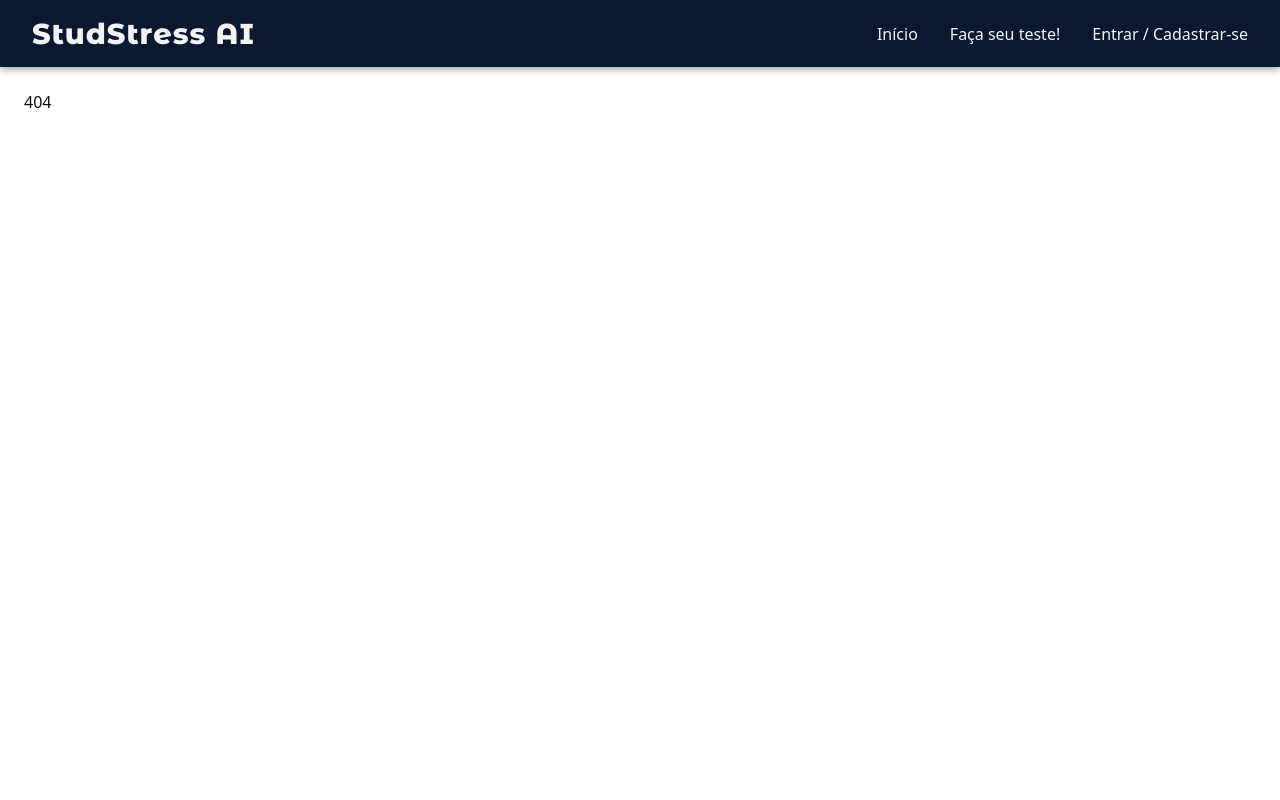
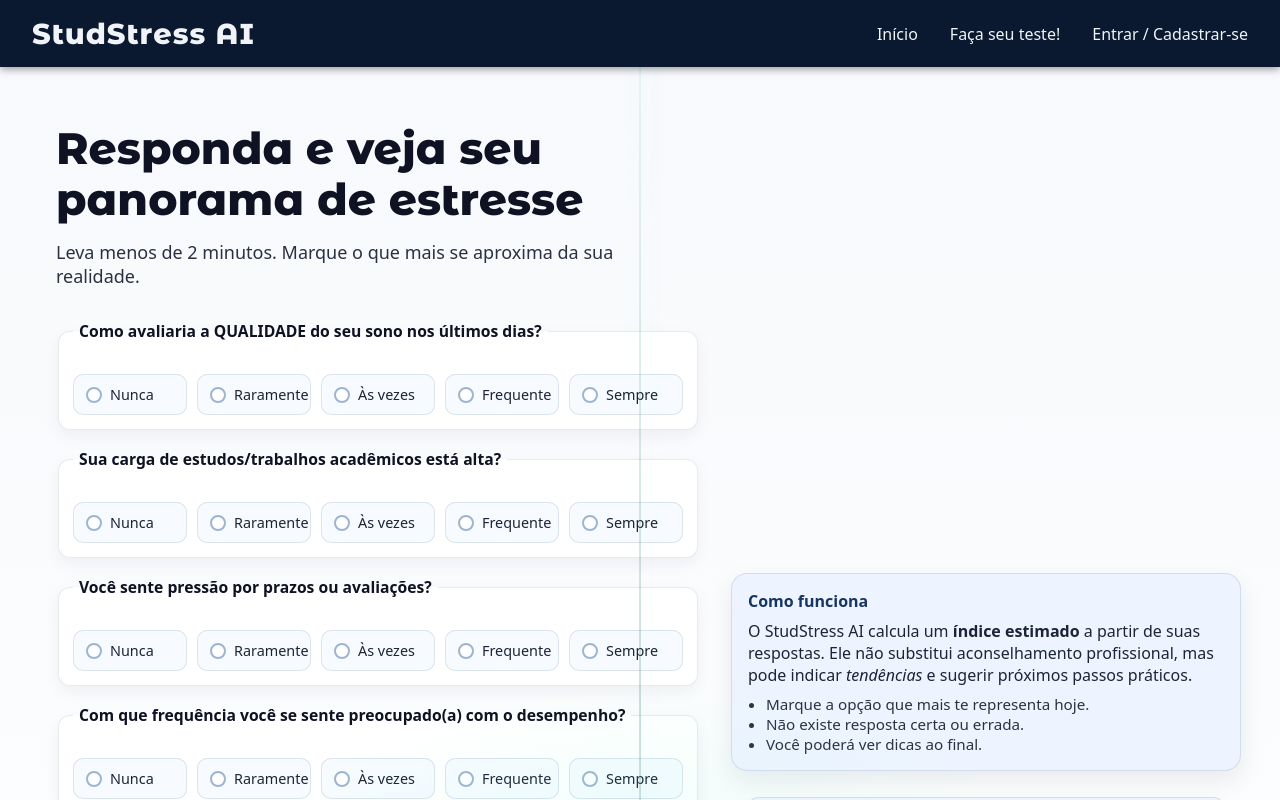
Before and after one commit to lucasprad05/Web-Based-Stres-Screening-System-with-Artificial-Intelligence, a React (Vite) app: page /testPage in a window 1280 px wide. Before the commit this address had no page. Shown: the top 800 px of the page. Built offline with nearby package versions, Linux system fonts and the light colour scheme.

Commit message:
pagina de formulario e Footer

```diff
--- a/src/App.tsx
+++ b/src/App.tsx
@@ -1,11 +1,13 @@
 // src/App.tsx
 import Header from "./components/Header"
+import Footer from "./components/Footer"
 import { Routes, Route } from "react-router-dom"
 
 // Páginas
 import MainPage from "./pages/Main"
 import LoginPage from "./pages/Login"
 import RegisterPage from "./pages/Register"
+import TestPage from "./pages/TestPage"
 
 export default function App() {
   const isLoggedIn = false
@@ -17,11 +19,12 @@ export default function App() {
         <Routes>
           <Route path="/" element={<MainPage />} />
           <Route path="/login" element={<LoginPage />} />
-          {/* Remova/adicione conforme existir */}
+          <Route path="/testPage" element={<TestPage />} />
           <Route path="/register" element={<RegisterPage />} />
           <Route path="*" element={<div style={{ padding: 24 }}>404</div>} />
         </Routes>
       </main>
+      <Footer/>
     </>
   )
 }
--- /dev/null
+++ b/src/components/Footer.tsx
@@ -0,0 +1,10 @@
+import { Link } from "react-router-dom"
+import "../styles/footer.css"
+
+export default function Footer(){
+    return(
+        <footer className="footer">
+            <p>© 2025 Studstress AI</p>
+        </footer>
+    )
+}
--- a/src/components/Header.tsx
+++ b/src/components/Header.tsx
@@ -15,7 +15,7 @@ export default function Header({ isLoggedIn }: HeaderProps) {
       <nav>
         <ul>
           <li><Link to="/">Início</Link></li>
-          <li><Link to="/Fazerteste">Faça seu teste!</Link></li>
+          <li><Link to="/TestPage">Faça seu teste!</Link></li>
 
           {isLoggedIn ? (
             <li><Link to="/Perfil">Meu perfil</Link></li>
--- a/src/pages/Main.tsx
+++ b/src/pages/Main.tsx
@@ -13,7 +13,7 @@ export default function MainPage() {
           sugerir próximos passos — tudo de forma simples e humana.
         </p>
 
-        <Link to="/Fazerteste" className="cta-button">Fazer o teste!</Link>
+        <Link to="/TestPage" className="cta-button">Fazer o teste!</Link>
 
         <p className="hero-footnote">
           Baseado em um modelo treinado com dados do Kaggle sobre bem-estar de estudantes.
--- /dev/null
+++ b/src/pages/TestPage.tsx
@@ -0,0 +1,100 @@
+import { useState } from "react"
+import { Link } from "react-router-dom"
+import "../styles/testPage.css"
+
+export default function FazerTeste() {
+  const [answers, setAnswers] = useState({})
+
+  const handleChange = (q, value) => {
+    setAnswers(prev => ({ ...prev, [q]: Number(value) }))
+  }
+
+  const handleSubmit = (e) => {
+    e.preventDefault()
+    // Aqui você pode calcular o score e navegar para uma rota de resultado
+    // Ex.: navigate("/resultado", { state: { answers } })
+    console.log("Respostas:", answers)
+    alert("Formulário enviado! (substitua por navegação/cálculo de resultado)")
+  }
+
+  // Lista de perguntas para facilitar manutenção
+  const questions = [
+    { id: "sono", label: "Como avaliaria a QUALIDADE do seu sono nos últimos dias?" },
+    { id: "carga", label: "Sua carga de estudos/trabalhos acadêmicos está alta?" },
+    { id: "prazo", label: "Você sente pressão por prazos ou avaliações?" },
+    { id: "preocupacao", label: "Com que frequência você se sente preocupado(a) com o desempenho?" },
+    { id: "pausas", label: "Você faz pausas curtas durante o estudo?" },
+    { id: "sintomas", label: "Tem percebido sinais físicos (tensão, dor de cabeça)?" },
+    { id: "apoio", label: "Sente que tem apoio (amigos, família, universidade)?" },
+  ]
+
+  const scale = [
+    { v: 1, t: "Nunca" },
+    { v: 2, t: "Raramente" },
+    { v: 3, t: "Às vezes" },
+    { v: 4, t: "Frequente" },
+    { v: 5, t: "Sempre" },
+  ]
+
+  return (
+    <section className="main-hero">
+      <div className="hero-divider" aria-hidden />
+
+      <div className="hero-left">
+        <h1>Responda e veja seu panorama de estresse</h1>
+        <p className="hero-desc">
+          Leva menos de 2 minutos. Marque o que mais se aproxima da sua realidade.
+        </p>
+
+        <form className="test-form" onSubmit={handleSubmit}>
+          {questions.map(q => (
+            <fieldset className="question" key={q.id}>
+              <legend>{q.label}</legend>
+              <div className="scale-group" role="radiogroup" aria-label={q.label}>
+                {scale.map(s => (
+                  <label key={s.v} className="scale-option">
+                    <input
+                      type="radio"
+                      name={q.id}
+                      value={s.v}
+                      onChange={(e) => handleChange(q.id, e.target.value)}
+                      required={!answers[q.id]}
+                    />
+                    <span className="scale-dot" aria-hidden />
+                    <span className="scale-text">{s.t}</span>
+                  </label>
+                ))}
+              </div>
+            </fieldset>
+          ))}
+
+          <button type="submit" className="cta-button">Ver meu resultado</button>
+
+          <p className="hero-footnote">
+            Suas respostas não identificam você. São usadas apenas para estimar seu nível de estresse.
+          </p>
+        </form>
+      </div>
+
+      <div className="hero-right">
+        <figure className="info-card">
+          <figcaption>Como funciona</figcaption>
+          <p>
+            O StudStress AI calcula um <strong>índice estimado</strong> a partir de suas respostas.
+            Ele não substitui aconselhamento profissional, mas pode indicar <em>tendências</em> e sugerir
+            próximos passos práticos.
+          </p>
+          <ul className="info-list">
+            <li>Marque a opção que mais te representa hoje.</li>
+            <li>Não existe resposta certa ou errada.</li>
+            <li>Você poderá ver dicas ao final.</li>
+          </ul>
+        </figure>
+
+        <p className="photo-caption">
+          “Responder com sinceridade ajuda a gerar recomendações úteis.”
+        </p>
+      </div>
+    </section>
+  )
+}
--- /dev/null
+++ b/src/styles/footer.css
@@ -0,0 +1,7 @@
+.footer {
+  text-align: center;
+  padding: 1rem;
+  background-color: #0a192f;
+  font-size: 0.9rem;
+  color: #dddddd;
+}
--- /dev/null
+++ b/src/styles/testPage.css
@@ -0,0 +1,113 @@
+/* Mantém o layout e tema vindos da mainPage.css.
+   Aqui só tratamos os controles do formulário e o card da direita. */
+
+.test-form {
+  display: flex;
+  flex-direction: column;
+  gap: 18px;
+  margin-top: 8px;
+}
+
+.question {
+  border: 1px solid rgba(23,53,97,.10);
+  background: #ffffff;
+  border-radius: 12px;
+  padding: 14px;
+  box-shadow: 0 6px 16px rgba(3,23,52,.05);
+}
+
+.question legend {
+  font-weight: 600;
+  color: var(--ink);
+  padding: 0 6px;
+  margin-bottom: 10px;
+  font-size: 0.98rem;
+}
+
+.scale-group {
+  display: grid;
+  grid-template-columns: repeat(5, minmax(0, 1fr));
+  gap: 10px;
+  margin-top: 8px;
+}
+
+.scale-option {
+  display: flex;
+  align-items: center;
+  gap: 8px;
+  border: 1px solid rgba(23,53,97,.12);
+  background: #f7fbff;
+  border-radius: 10px;
+  padding: 10px 12px;
+  cursor: pointer;
+  transition: transform .05s ease, box-shadow .2s ease, border-color .2s ease;
+  user-select: none;
+}
+
+.scale-option:hover {
+  transform: translateY(-1px);
+  box-shadow: 0 8px 18px rgba(3, 23, 52, .08);
+  border-color: rgba(23,53,97,.2);
+}
+
+.scale-option input {
+  position: absolute;
+  opacity: 0;
+  pointer-events: none;
+}
+
+.scale-dot {
+  width: 12px;
+  height: 12px;
+  border-radius: 999px;
+  border: 2px solid #9db5d1;
+  background: #fff;
+  flex: 0 0 auto;
+  transition: all .2s ease;
+}
+
+.scale-option input:checked + .scale-dot {
+  border-color: #173561;
+  background: var(--yellow);
+}
+
+.scale-text {
+  font-size: 0.9rem;
+  color: #1b2537;
+}
+
+/* Card informativo à direita */
+.info-card {
+  width: 100%;
+  max-width: 520px;
+  margin: 0;
+  padding: 16px;
+  border-radius: 16px;
+  background: #eef4ff;
+  border: 1px solid rgba(23,53,97,.12);
+  box-shadow: 0 10px 24px rgba(3,23,52,.08);
+}
+
+.info-card figcaption {
+  font-weight: 700;
+  color: #173561;
+  margin-bottom: 8px;
+}
+
+.info-card p {
+  color: #1b2537;
+  margin: 0 0 8px 0;
+}
+
+.info-list {
+  margin: 8px 0 0 18px;
+  padding: 0;
+  color: #2b3142;
+  font-size: 0.95rem;
+}
+
+@media (max-width: 980px) {
+  .scale-group {
+    grid-template-columns: 1fr;
+  }
+}
```
